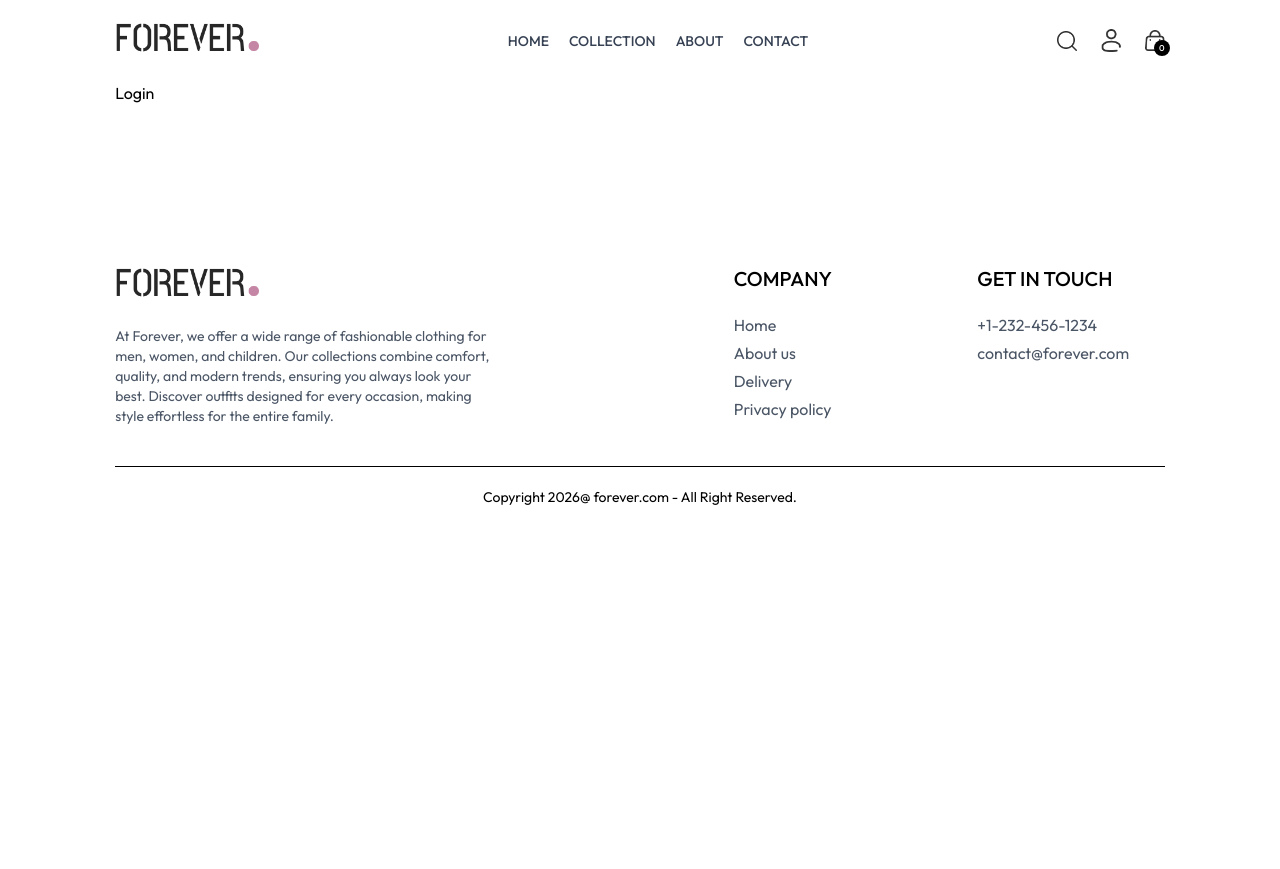
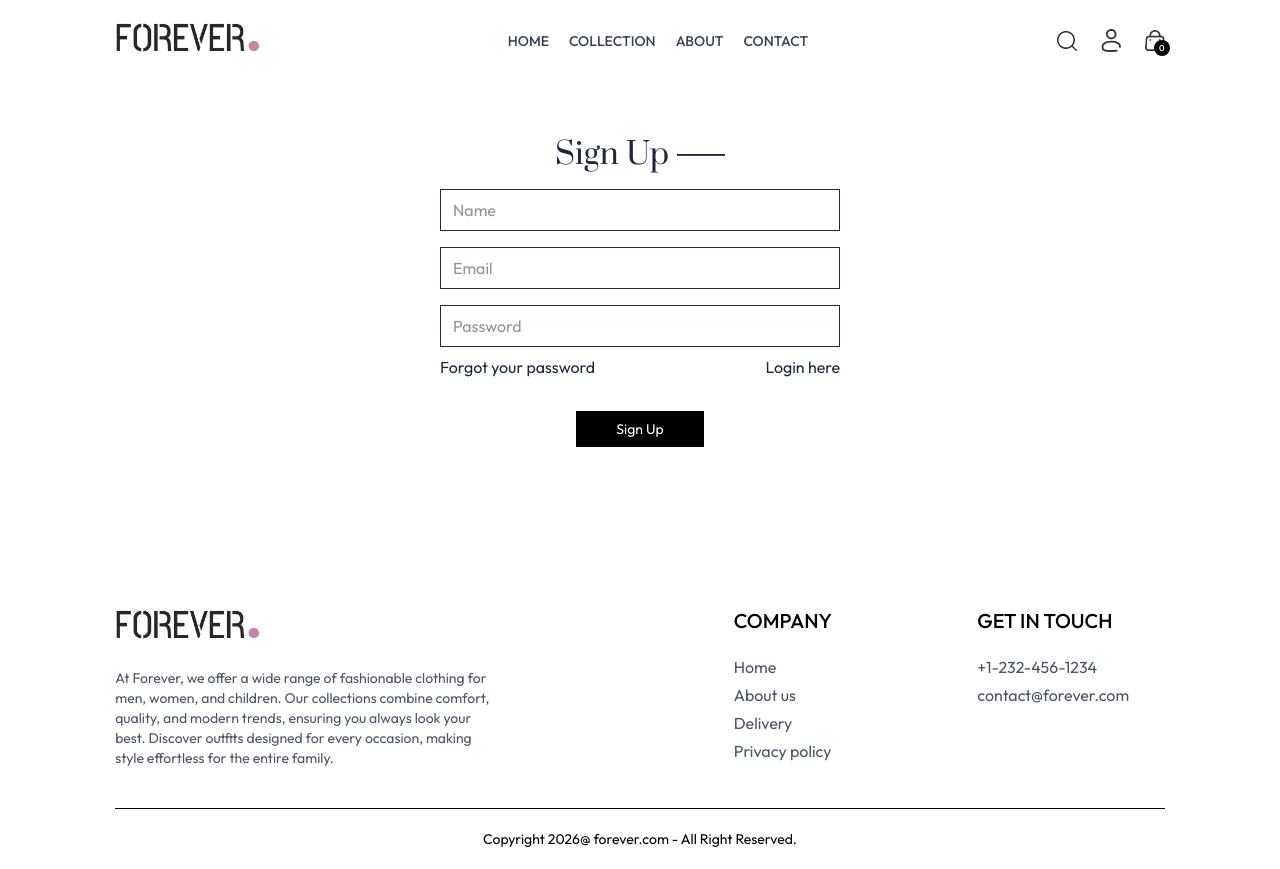
Before and after one commit to KishanPatel19/forever-clothing-website, a React (Vite) app in the folder frontend/: page /login in a window 1280 px wide. Before the commit the page ends 800 px from the top, so only its background shows below. Built offline with nearby package versions, Linux system fonts and the light colour scheme.

Commit message:
create ui of login  and sign up page

```diff
--- a/frontend/src/components/Navbar.jsx
+++ b/frontend/src/components/Navbar.jsx
@@ -37,7 +37,7 @@ function Navbar() {
         <div className='flex items-center gap-6'>
             <img src={search} onClick={()=>setShowSearch(true)} className='w-5 cursor-pointer' alt="search icon" />
             <div className='group relative'>
-                <img src={profile} className='w-5 cursor-pointer' alt="" />
+               <Link to={'/login'}> <img src={profile} className='w-5 cursor-pointer' alt="" /></Link>
                 <div className='group-hover:block hidden absolute right-0 pt-4 dropdown-menu'>
                     <div className='flex flex-col py-3 px-5 w-36 bg-slate-100 text-gray-500 rounded'>
                         <p className='cursor-pointer hover:text-black'>My Profile</p>
--- a/frontend/src/pages/Login.jsx
+++ b/frontend/src/pages/Login.jsx
@@ -1,9 +1,32 @@
-import React from 'react'
+import React, { useState } from "react";
 
 function Login() {
+
+  const [currentState, setCurrentState] = useState("Sign Up");
+
+  const onSubmitHandler = async (event)=>{
+    event.preventDefault()
+  }
   return (
-    <div>Login</div>
-  )
+    <form onSubmit={onSubmitHandler} className=" flex flex-col items-center w-[90%] sm:max-w-100 m-auto mt-14 gap-4 text-gray-800">
+      <div className=" inline-flex items-center gap-2">
+        <p className="prata-regular  text-xl sm:text-3xl">{currentState}</p>
+        <hr  className="w-8 sm:w-12 h-[1px] sm:h-[2px] bg-gray-700"/>
+      </div>
+    {currentState === 'Login' ? '': <input type="text" className="w-full border border-gray-800 px-3 py-2" placeholder="Name" required />}
+      <input type="email" className="w-full border border-gray-800 px-3 py-2" placeholder="Email"required  />
+      <input type="password" className="w-full border border-gray-800 px-3 py-2" placeholder="Password" required />
+      <div className="flex justify-between w-full mt-[-8px]">
+      <p className="cursor-pointer">Forgot your password</p>
+      {
+        currentState === 'Login'
+        ? <p className="cursor-pointer" onClick={()=>setCurrentState('Sign Up')}>Create account</p>
+        : <p className="cursor-pointer" onClick={()=>setCurrentState('Login')}>Login here</p>
+      }
+      </div>
+      <button className="text-sm bg-black text-white px-10 mt-4 py-2">{currentState === 'Login'? 'Sign In':'Sign Up'}</button>
+    </form>
+  );
 }
 
-export default Login
+export default Login;
```
